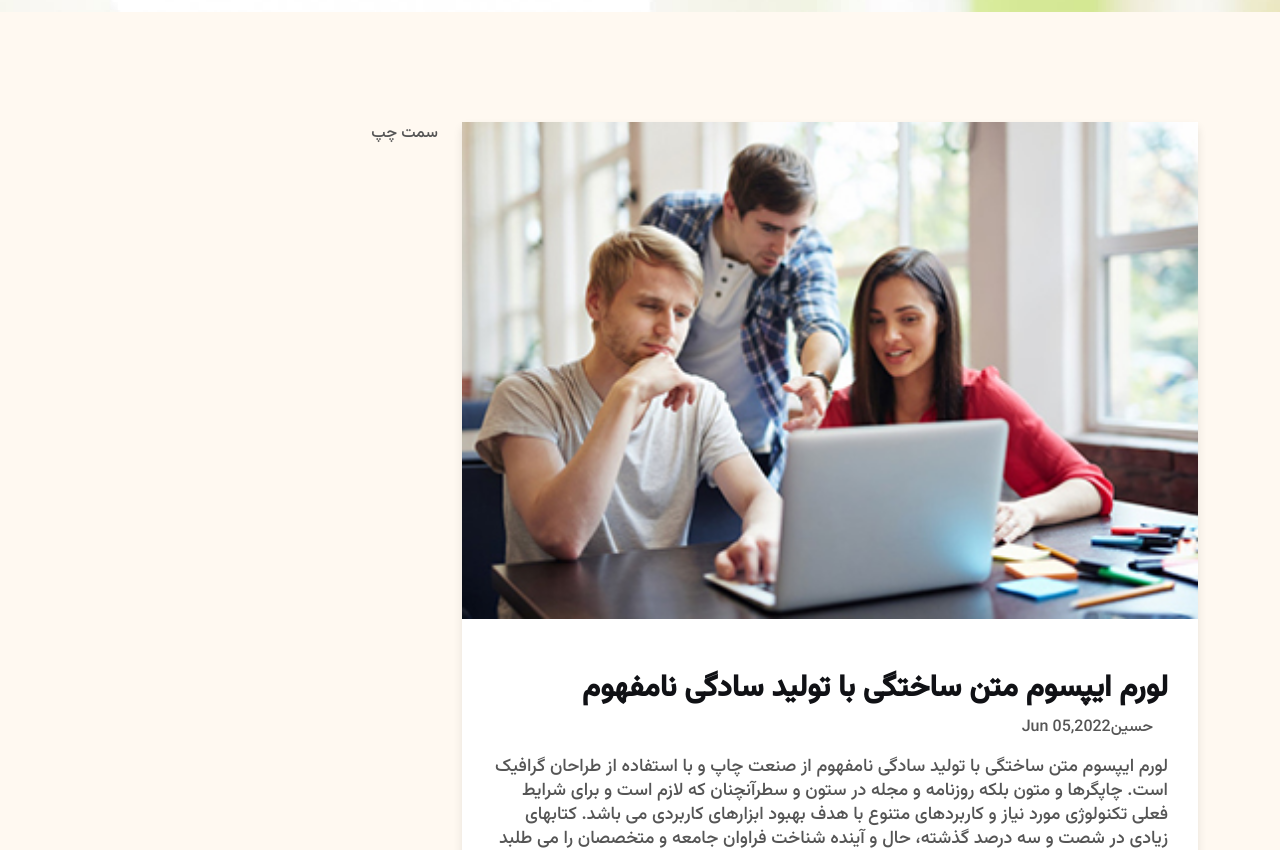
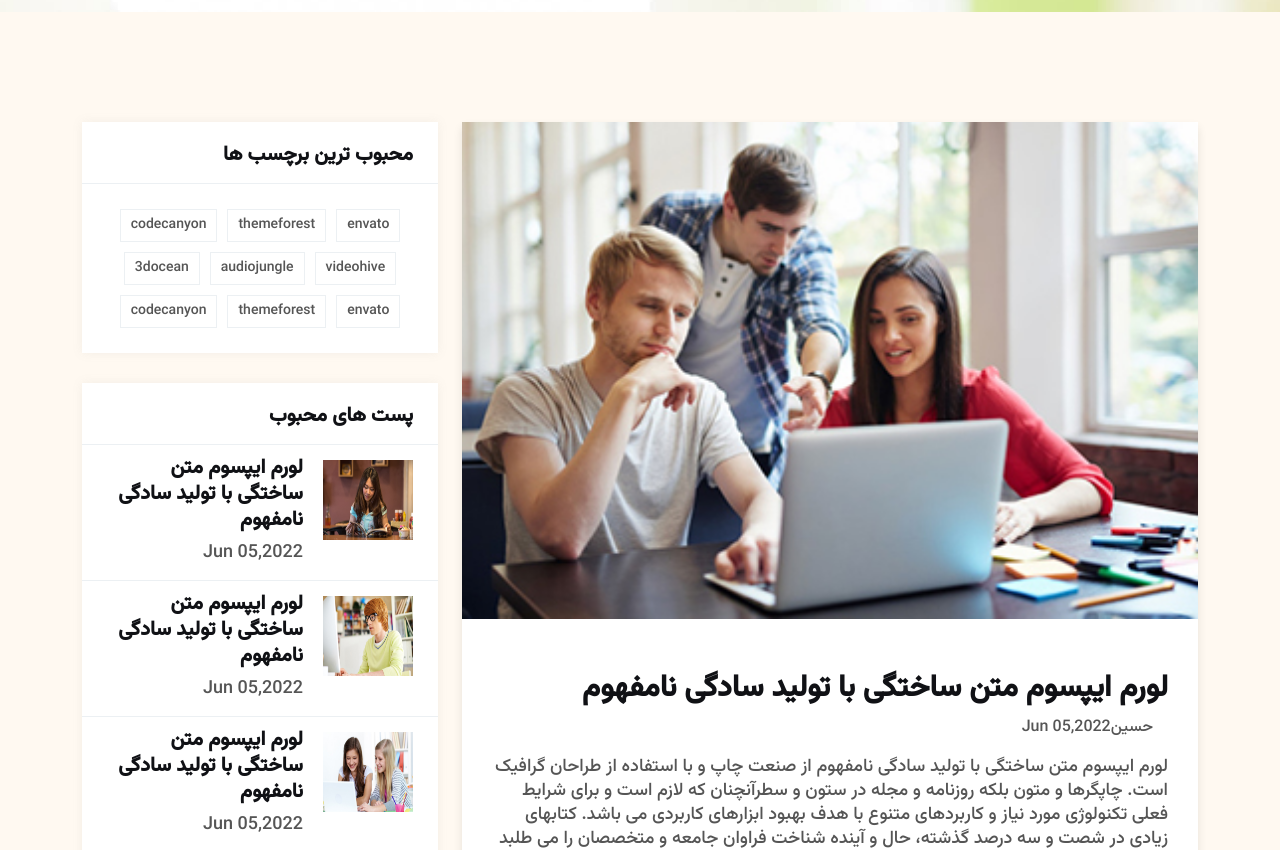
Before and after one commit to Hossein1371za/onlineshopping-vite-react-reactbootstrap, a React (Vite) app: page /blog/1 in a window 1280 px wide. Shown: the part 440-1290 px from the top of the page. Built offline with nearby package versions, Linux system fonts and the light colour scheme.

Commit message:
single blog left side

```diff
--- a/src/blog/SingleBlog.jsx
+++ b/src/blog/SingleBlog.jsx
@@ -2,6 +2,9 @@ import React, { useState } from "react";
 import blogList from "../utilis/blogData";
 import { useParams } from "react-router-dom";
 import PageHeader from "../components/PageHeader";
+import Tags from "../shop/Tags"
+import PopularPost from "../shop/PopularPost"
+
 import {
   FaPlay,
   FaInstagram,
@@ -112,6 +115,7 @@ const SingleBlog = () => {
                                   <img
                                     src="/src/assets/images/blog/single/01.jpg"
                                     alt=""
+
                                   />
                                   <p>
                                     لورم ایپسوم متن ساختگی با تولید سادگی
@@ -140,6 +144,7 @@ const SingleBlog = () => {
                                     <a
                                       href="https://youtu.be/_W3R2VwRyF4?si=dQrQfEMwVnu01v6x"
                                       className="video-button popup"
+                                      target="_blank"
                                     >
                                       <i>
                                         <FaPlay />
@@ -194,7 +199,12 @@ const SingleBlog = () => {
                 </div>
               </article>
             </div>
-            <div className="col-lg-4 col-12">سمت چپ</div>
+            <div className="col-lg-4 col-12">
+              <aside>
+                <Tags/>
+                <PopularPost/>
+              </aside>
+            </div>
           </div>
         </div>
       </div>
```
